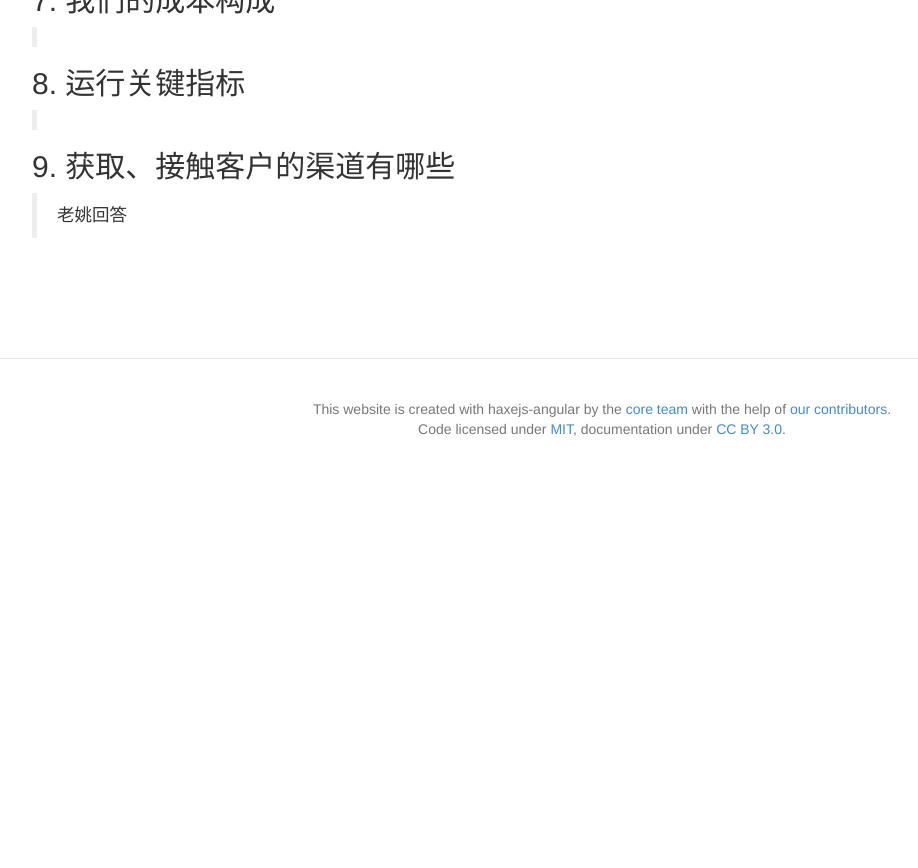
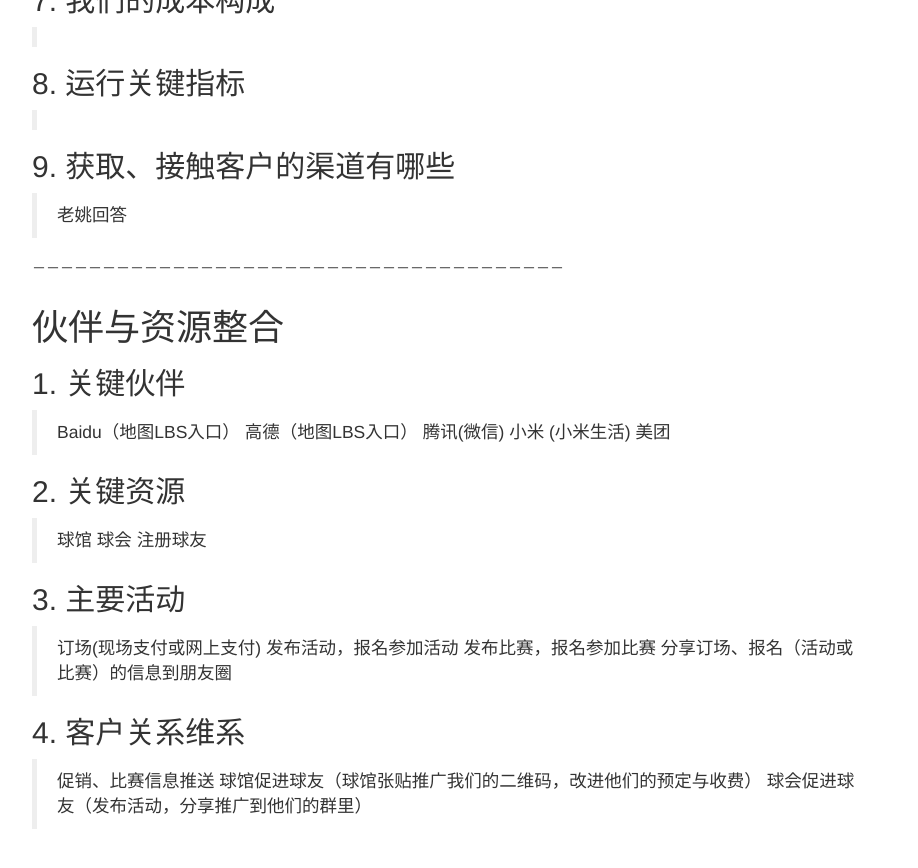
Before and after one commit to haxejs/haxejs.com, a Jekyll site: the page built from _posts/2015-01-06-health-startup.md, in a window 1280 px wide and 900 px high, scrolled down 3163 px. Shown: the top 868 px of the window, without its empty margins (38-956 px from the left). Built offline with Jekyll 4.4.1, drawn with Linux system fonts in a browser that asks for light colours; Markdown is read by kramdown in place of the engine named in the settings; comment, search, counter and statistics services are not loaded; before the commit the page ends 3662 px from its top, so only the background shows below that; some of the changed text lies outside the part shown.

Commit message:
update post again

```diff
--- a/_posts/2015-01-06-health-startup.md
+++ b/_posts/2015-01-06-health-startup.md
@@ -100,3 +100,28 @@ keywords: haxe, javascript, js, html5, angular, wechat
 
 ##9. 获取、接触客户的渠道有哪些
 > 老姚回答
+
+－－－－－－－－－－－－－－－－－－－－－－－－－－－－－－－－－－－－－－
+#伙伴与资源整合
+##1. 关键伙伴
+> Baidu（地图LBS入口）
+> 高德（地图LBS入口）
+> 腾讯(微信)
+> 小米 (小米生活)
+> 美团
+
+##2. 关键资源
+> 球馆
+> 球会
+> 注册球友
+
+##3. 主要活动
+> 订场(现场支付或网上支付)
+> 发布活动，报名参加活动
+> 发布比赛，报名参加比赛
+> 分享订场、报名（活动或比赛）的信息到朋友圈
+
+##4. 客户关系维系
+> 促销、比赛信息推送
+> 球馆促进球友（球馆张贴推广我们的二维码，改进他们的预定与收费）
+> 球会促进球友（发布活动，分享推广到他们的群里）
```
Also changed, not shown: other parts of _posts/2015-01-06-health-startup.md (+2 -2 lines).
